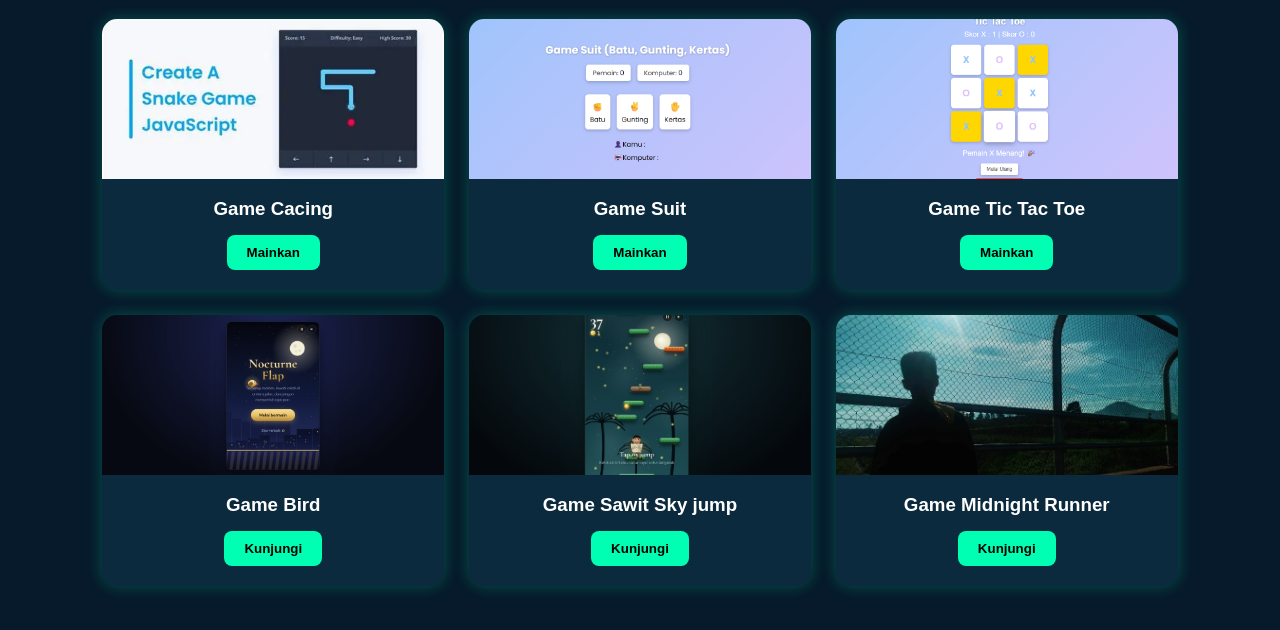
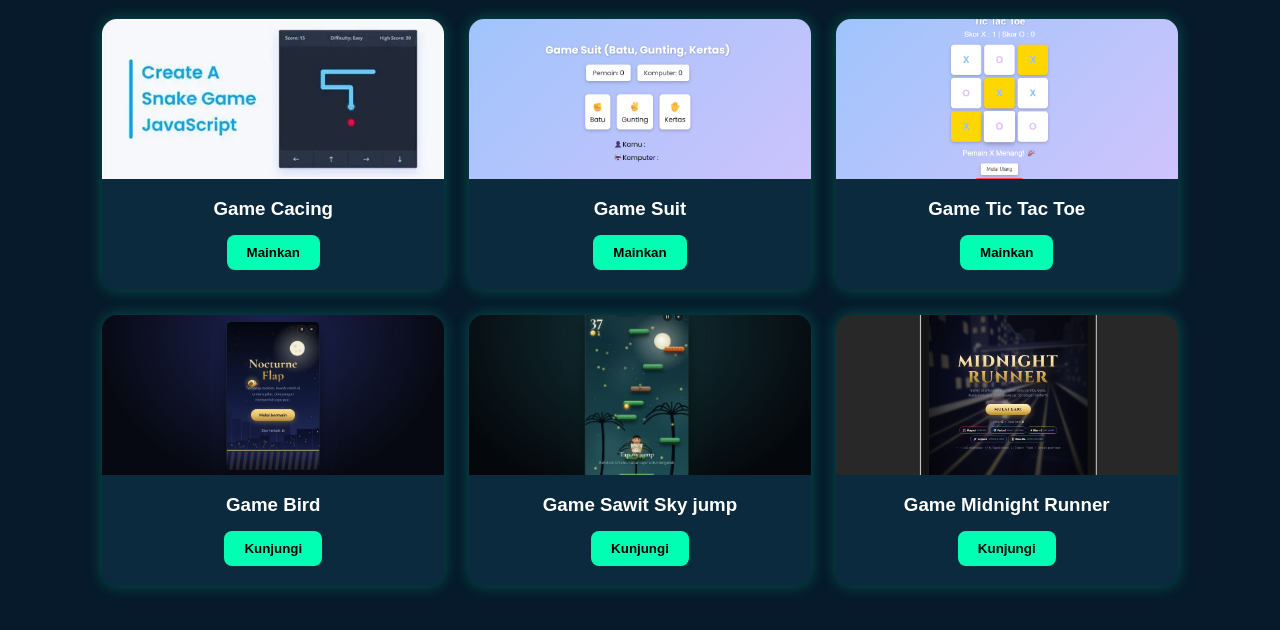
Before and after one commit to pejuangdoa/Portfolio-galanggg.s, a plain HTML site: page Covergame/grid.html in a window 1280 px wide. Shown: the part 116-746 px from the top of the page. Drawn offline with Linux system fonts and the light colour scheme.

Commit message:
Update image source for Midnight Runner game

```diff
--- a/Covergame/grid.html
+++ b/Covergame/grid.html
@@ -44,7 +44,7 @@
       </div>
 
       <div class="card">
-        <img src="../assets/me4.jpg" alt="">
+        <img src="../assets/games-runner.png" alt="">
         <h3>Game Midnight Runner</h3>
         <button><a href="https://pejuangdoa.github.io/Games-MidnightRunner/">Kunjungi</a></button>
       </div>
```
